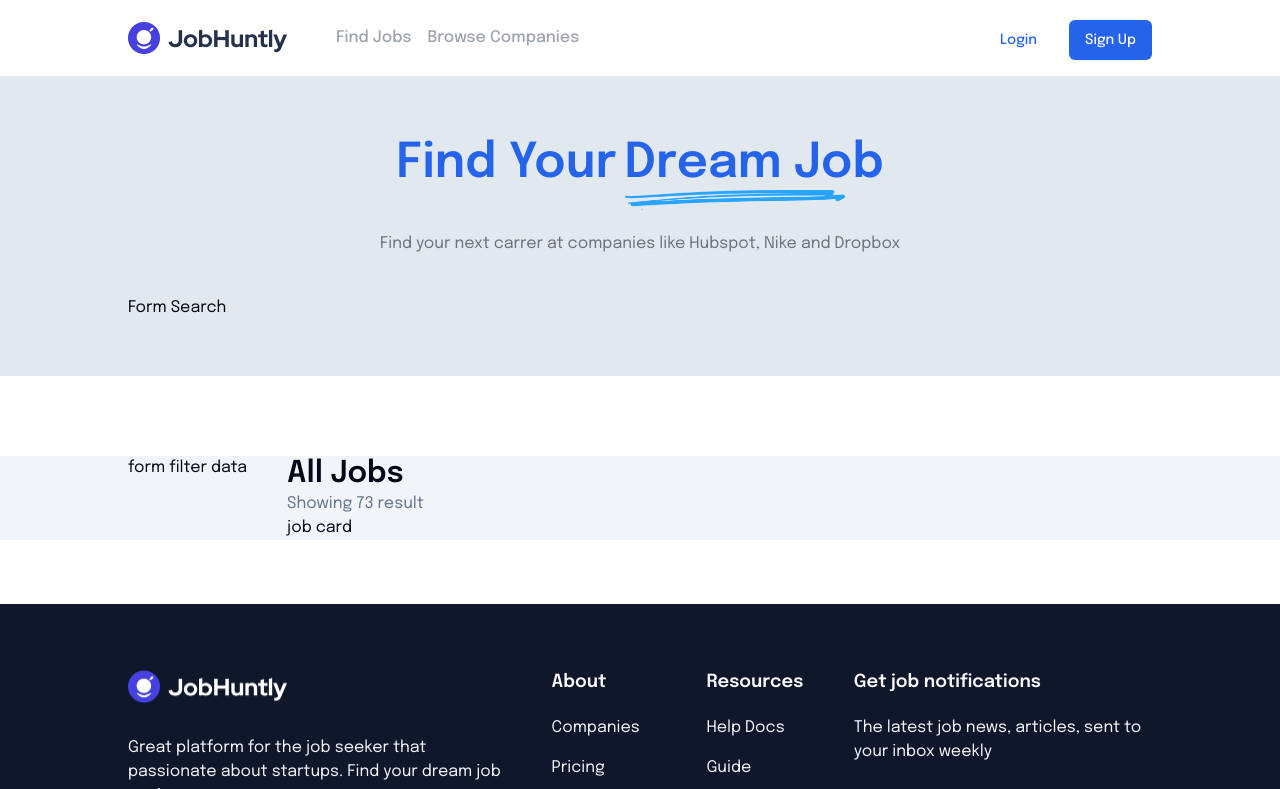
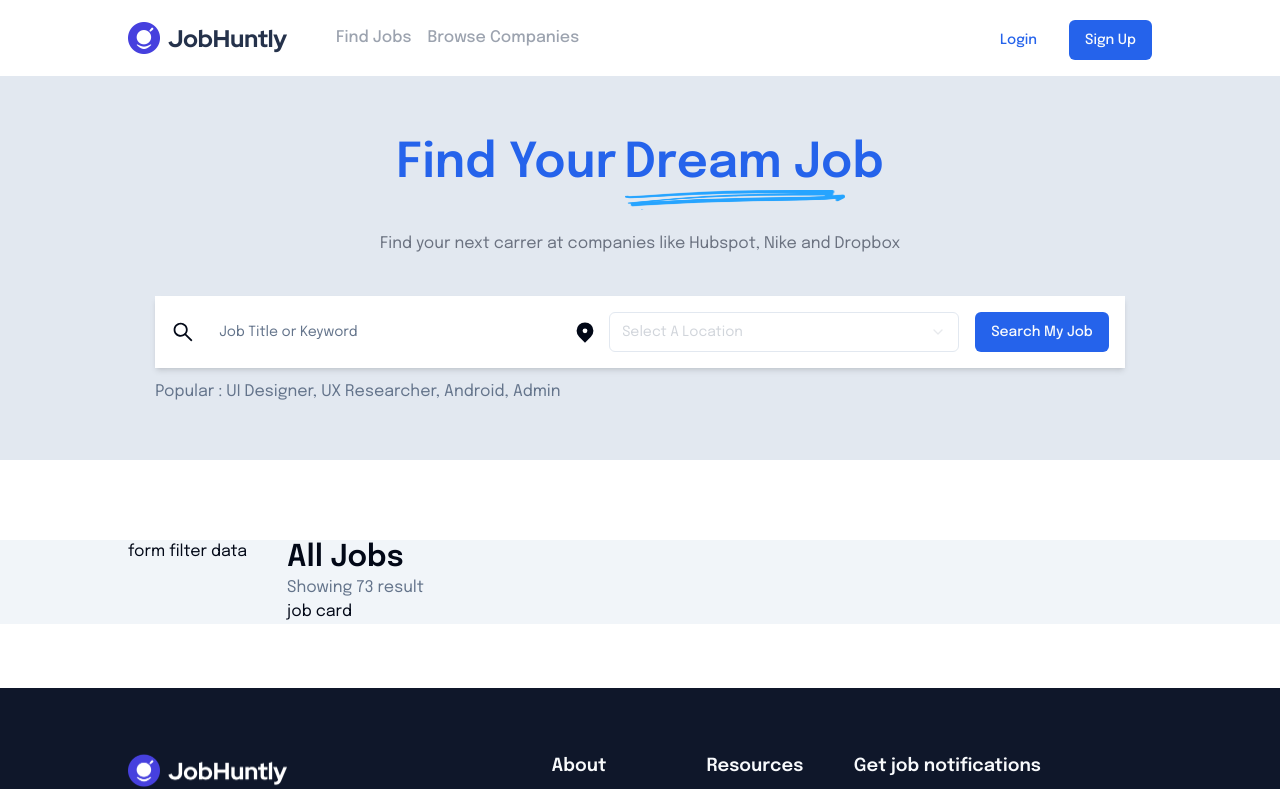
Before and after one commit to abyankamal/bwa-job-hunt, a Next.js app: page /find-jobs in a window 1280 px wide. Shown: the top 789 px of the page. Built offline with nearby package versions, Linux system fonts and the light colour scheme.

Commit message:
slicing form search

```diff
--- /dev/null
+++ b/src/components/organisms/FormSearchDynamic/index.tsx
@@ -0,0 +1,57 @@
+import { Button } from "@/components/ui/button";
+import { Input } from "@/components/ui/input";
+import {
+  Select,
+  SelectContent,
+  SelectItem,
+  SelectTrigger,
+  SelectValue,
+} from "@/components/ui/select";
+import { LOCATION_OPTIONS } from "@/constants";
+import { optionType } from "@/types";
+import React, { FC } from "react";
+import { AiOutlineSearch } from "react-icons/ai";
+import { HiLocationMarker } from "react-icons/hi";
+
+interface FormSearchDynamicProps {}
+
+const FormSearchDynamic: FC<FormSearchDynamicProps> = ({}) => {
+  return (
+    <div className="mx-auto w-max">
+      <div className="bg-white p-4 shadow-md inline-flex items-center gap-4 relative w-max z-10 text-center">
+        <div className="inline-flex gap-3 items-center">
+          <AiOutlineSearch className="w-6 h-6" />
+          <Input
+            className="py-5 w-[350px] border-none"
+            placeholder="Job Title or Keyword"
+          />
+        </div>
+        <div className="inline-flex gap-3 items-center">
+          <HiLocationMarker className="w-6 h-6" />
+          <Select>
+            <SelectTrigger className="w-[350px] text-gray-300">
+              <SelectValue placeholder="Select A Location" />
+            </SelectTrigger>
+            <SelectContent>
+              {LOCATION_OPTIONS.map((item: optionType, i: number) => (
+                <SelectItem key={i} value={item.id}>
+                  {item.label}
+                </SelectItem>
+              ))}
+            </SelectContent>
+          </Select>
+        </div>
+        <div>
+          <Button>Search My Job</Button>
+        </div>
+      </div>
+      <div>
+        <div className="text-muted-foreground mt-3">
+          Popular : UI Designer, UX Researcher, Android, Admin
+        </div>
+      </div>
+    </div>
+  );
+};
+
+export default FormSearchDynamic;
--- /dev/null
+++ b/src/constants/index.ts
@@ -0,0 +1,47 @@
+import { optionType } from "@/types";
+
+export const LOCATION_OPTIONS: optionType[] = [
+	{
+		id: "Indonesia",
+		label: "Indonesia",
+	},
+	{
+		id: "Malaysia",
+		label: "Malaysia",
+	},
+	{
+		id: "Singapura",
+		label: "Singapura",
+	},
+	{
+		id: "Thailand",
+		label: "Thailand",
+	},
+];
+
+export const CATEGORIES_OPTIONS = [
+	{
+		id: "recents",
+		label: "Recents",
+	},
+	{
+		id: "home",
+		label: "Home",
+	},
+	{
+		id: "applications",
+		label: "Applications",
+	},
+	{
+		id: "desktop",
+		label: "Desktop",
+	},
+	{
+		id: "downloads",
+		label: "Downloads",
+	},
+	{
+		id: "documents",
+		label: "Documents",
+	},
+];
--- a/src/containers/ExploreDataContainer/index.tsx
+++ b/src/containers/ExploreDataContainer/index.tsx
@@ -1,3 +1,4 @@
+import FormSearchDynamic from "@/components/organisms/FormSearchDynamic";
 import Image from "next/image";
 import React, { FC } from "react";
 
@@ -35,7 +36,7 @@ const ExploreDataContainer: FC<ExploreDataContainerProps> = ({}) => {
           </div>
         </div>
         <div>
-          <div>Form Search</div>
+          <FormSearchDynamic />
         </div>
       </div>
       <div className="bg-slate-100 mt-20 mb-16 px-32 flex flex-row items-start gap-10">
```
